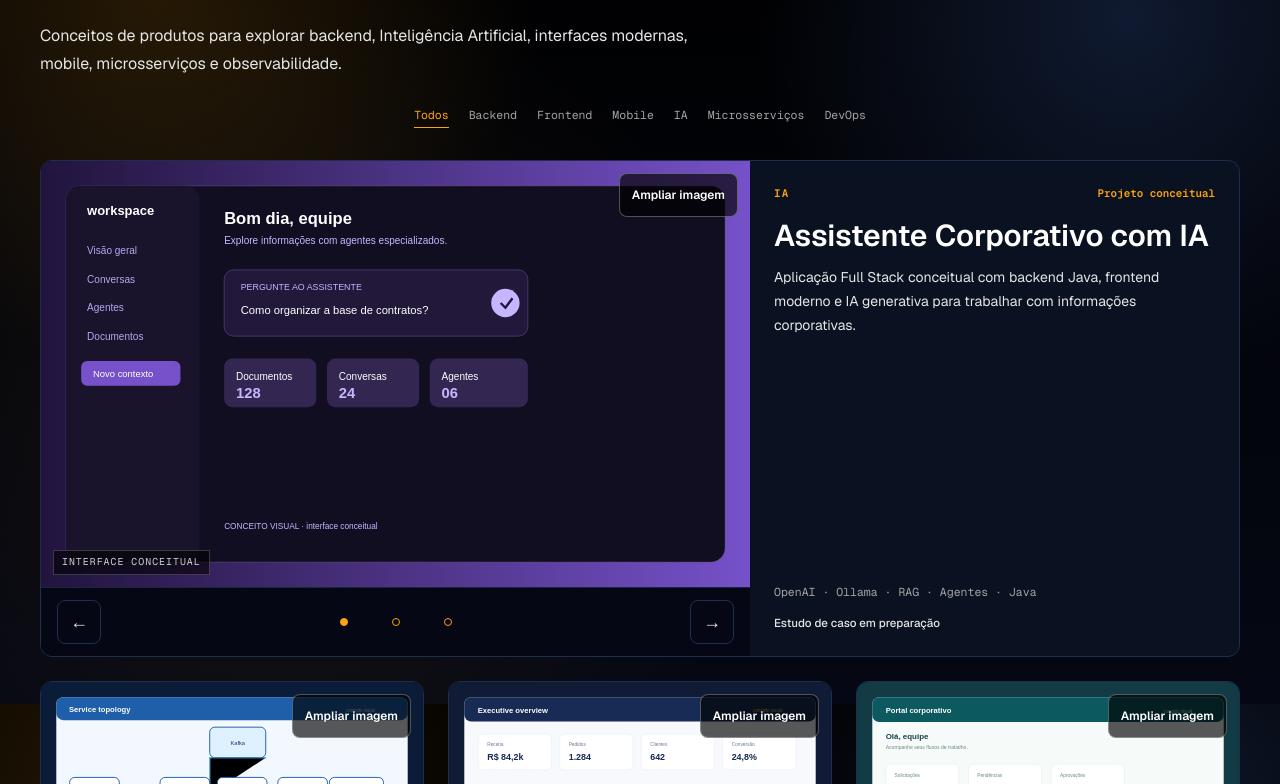
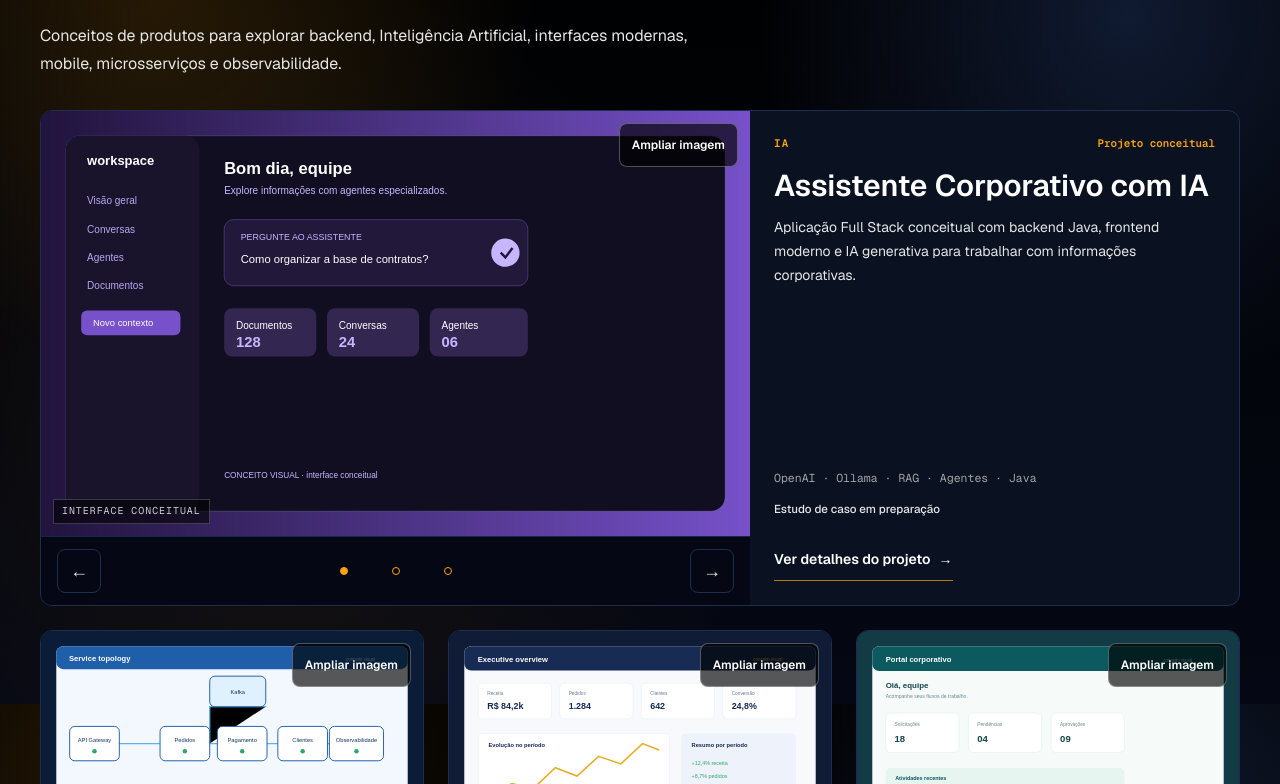
Before and after one commit to wep1980/wepdev-portfolio, a Next.js app in the folder frontend/: page / in a window 1280 px wide. Shown: the part 3296-4080 px from the top of the page. Built offline with nearby package versions, Linux system fonts and the light colour scheme.

Commit message:
refactor: simplifica navegacao da secao Projetos

```diff
--- a/frontend/componentes/home/v3/ProjectsV3.tsx
+++ b/frontend/componentes/home/v3/ProjectsV3.tsx
@@ -1,10 +1,7 @@
 import { ProjectGridV3 } from "@/componentes/home/v3/projects/ProjectGridV3";
 import { SectionHeader } from "@/componentes/shared/SectionHeader";
 import { Container } from "@/componentes/ui/Container";
-import {
-  categoriasProjetosV3,
-  projetosV3,
-} from "@/constantes/projetosV3";
+import { projetosV3 } from "@/constantes/projetosV3";
 
 export function ProjectsV3() {
   return (
@@ -16,16 +13,6 @@ export function ProjectsV3() {
           descricao="Conceitos de produtos para explorar backend, Inteligência Artificial, interfaces modernas, mobile, microsserviços e observabilidade."
           headingId="titulo-projetos-v3"
         />
-        <div className="mt-7 flex flex-wrap justify-center gap-x-5 gap-y-3" aria-label="Categorias de projetos">
-          {categoriasProjetosV3.map((categoria, indice) => (
-            <span
-              key={categoria}
-              className={indice === 0 ? "border-b border-primary pb-1 font-mono text-[0.72rem] text-primary" : "font-mono text-[0.72rem] text-subtle"}
-            >
-              {categoria}
-            </span>
-          ))}
-        </div>
         <div className="mt-8">
           <ProjectGridV3 projetos={projetosV3} />
         </div>
--- a/frontend/componentes/home/v3/projects/ProjectCardV3.tsx
+++ b/frontend/componentes/home/v3/projects/ProjectCardV3.tsx
@@ -1,4 +1,5 @@
 import { ProjectGalleryV3 } from "@/componentes/home/v3/projects/ProjectGalleryV3";
+import Link from "next/link";
 import type { ProjetoV3 } from "@/constantes/projetosV3";
 
 type PropriedadesProjectCardV3 = {
@@ -52,6 +53,15 @@ export function ProjectCardV3({
           <p className="mt-3 text-[0.72rem] font-medium text-muted">
             Estudo de caso em preparação
           </p>
+          <Link
+            href={`/projetos/${projeto.slug}`}
+            target="_blank"
+            rel="noopener noreferrer"
+            className="mt-5 inline-flex min-h-11 items-center gap-2 self-start border-b border-primary/70 py-1 text-sm font-semibold text-foreground outline-none transition duration-200 hover:border-primary hover:text-primary focus-visible:outline-2 focus-visible:outline-offset-4 focus-visible:outline-primary motion-reduce:transition-none"
+          >
+            <span>Ver detalhes do projeto</span>
+            <span aria-hidden="true">→</span>
+          </Link>
         </div>
       </article>
     </li>
```
